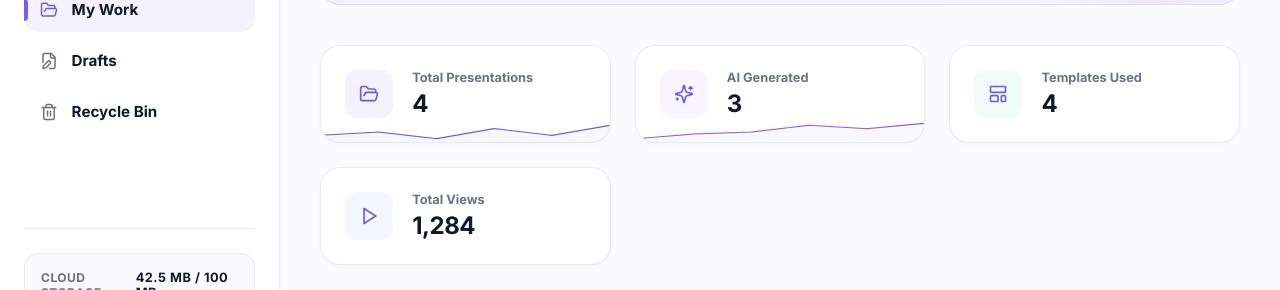
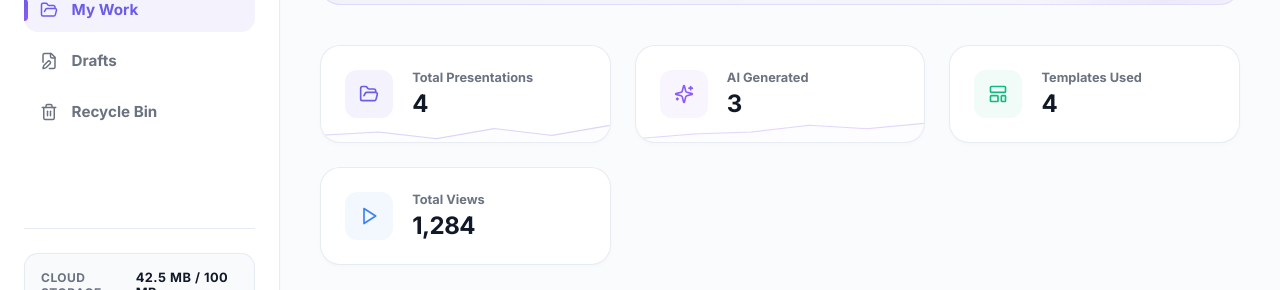
Before and after one commit to Rithniha/Ai-presentation-generator-, a React (Vite) app in the folder client/: page /dashboard in a window 1280 px wide. Shown: the part 197-487 px from the top of the page. Built offline with nearby package versions, Linux system fonts and the light colour scheme; no server answers.

Commit message:
feat: create Dashboard CSS layout with high-contrast color tokens and components

```diff
--- a/client/src/styles/Dashboard.css
+++ b/client/src/styles/Dashboard.css
@@ -44,24 +44,17 @@
   overflow: hidden;
 }
 
-/* Explicitly override global dark theme text-color inheritance */
+/* Override text-color for headings and paragraphs to ensure high contrast */
 .dash-container h1,
 .dash-container h2,
 .dash-container h3,
 .dash-container h4,
 .dash-container h5,
 .dash-container h6,
-.dash-container p,
-.dash-container span,
-.dash-container div,
-.dash-container nav,
-.dash-container aside,
-.dash-container main,
-.dash-container header,
-.dash-container section {
+.dash-container p {
   color: var(--dash-text-primary);
-  opacity: 1; /* Reset any inheritance opacity */
 }
+
 
 /* Left Sidebar */
 .dash-sidebar {
@@ -593,7 +586,7 @@
   height: 48px;
   border-radius: 12px;
   background-color: rgba(108, 92, 231, 0.08);
-  color: var(--dash-primary-accent) !important;
+  color: var(--dash-primary-accent);
   display: flex;
   align-items: center;
   justify-content: center;
@@ -601,7 +594,7 @@
 }
 
 .stat-card-icon svg {
-  color: var(--dash-primary-accent) !important;
+  color: inherit;
 }
 
 .stat-card-info {
```
